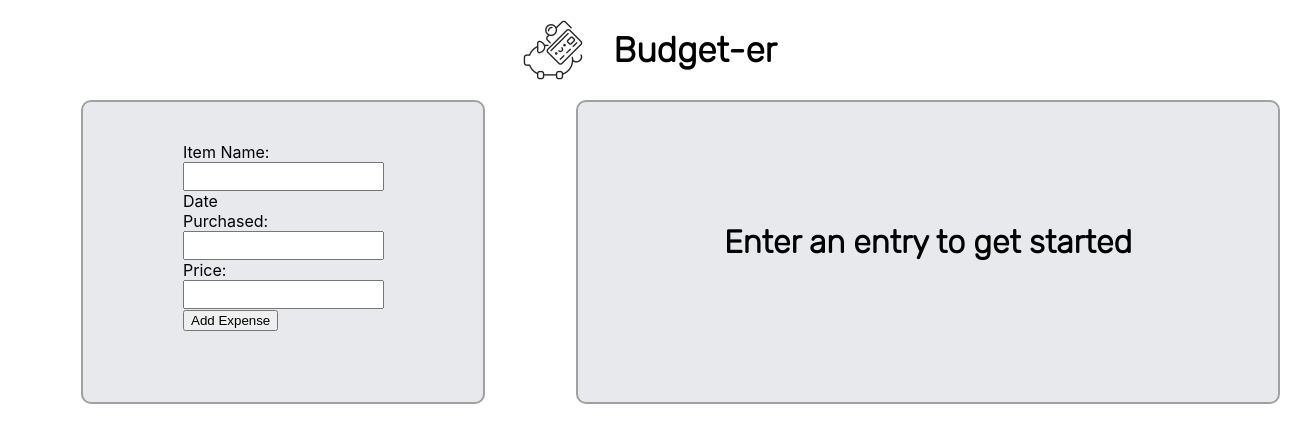
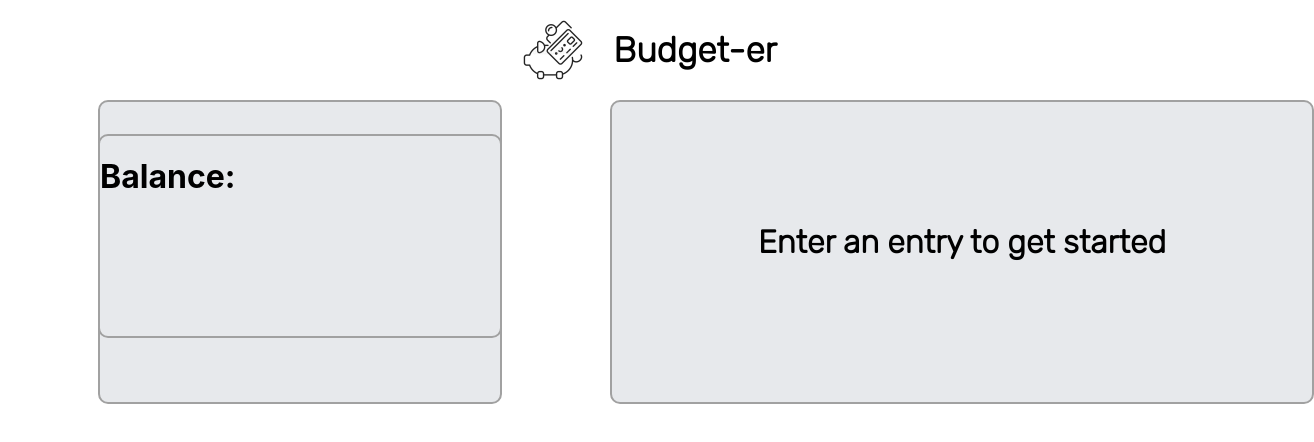
Before and after one commit to rsef899/BudgetingTool, a React (Create React App) app in the folder front_btool/: page / in a window 1280 px wide. Shown: the top 442 px of the page, 1314 px wide, since content can reach past the window. Built offline with nearby package versions, Linux system fonts and the light colour scheme; no server answers.

Commit message:
changed style so that entry box and balance box are vertically aligned

```diff
--- a/front_btool/src/App.js
+++ b/front_btool/src/App.js
@@ -35,8 +35,10 @@ function App() {
     <div>
       <Header />
       <div className='topBox'>
-        <div className='EntryStyle'>
-          <Entry addEntryChange ={addEntryChange} />
+        <div className='veticalBox'>
+         <div className='EntryStyle'>
+           <Entry addEntryChange ={addEntryChange} />
+         </div>
         </div>
         <div className="topBox2">
           {!entriesChange ? (
@@ -49,9 +51,13 @@ function App() {
             </>
           )}
         </div>
+        <div className='veticalBox'>
+          <div className='NetBalanceDiv'>
+            <NetBalance pressedEnter={pressedEnter} entriesChange={entriesChange}/>
+          </div>
+       </div>
+    </div>
       </div>
-      <NetBalance pressedEnter={pressedEnter} entriesChange={entriesChange}/>
-    </div>
 
   );
 }
--- a/front_btool/src/Functionality.css
+++ b/front_btool/src/Functionality.css
@@ -5,6 +5,7 @@
   grid-template-columns: 1fr 1fr;
   grid-gap: 10px;
   margin: 0 auto;
+  position: relative;
 }
 
 .EntryStyle {
@@ -118,3 +119,22 @@ input {
 .topBox2 th {
   width: 185px;
 }
+
+.NetBalanceDiv{
+  justify-content: flex-start;
+  background-color: rgb(231, 233, 236);
+  width: 400px;
+  height: 200px;
+  border-radius: 10px;
+  border: 2px solid #a1a1a1;
+  margin-top: 20px;
+  position: relative;
+  bottom: 300px;
+}
+.veticalBox{
+  width: 600px;
+  height: fit-content;
+  display: flex;
+  align-items: center; /* Vertically center child elements */
+  justify-content: center;
+}
--- a/front_btool/src/NetBalance.js
+++ b/front_btool/src/NetBalance.js
@@ -12,7 +12,7 @@ function NetBalance(props){
 
     }, [props.pressedEnter, props.entriesChange]);
     return(
-        <h1>{netBalanceHeader}</h1>
+        <h1>Balance: {netBalanceHeader}</h1>
     );
 }
 export default NetBalance;
```
